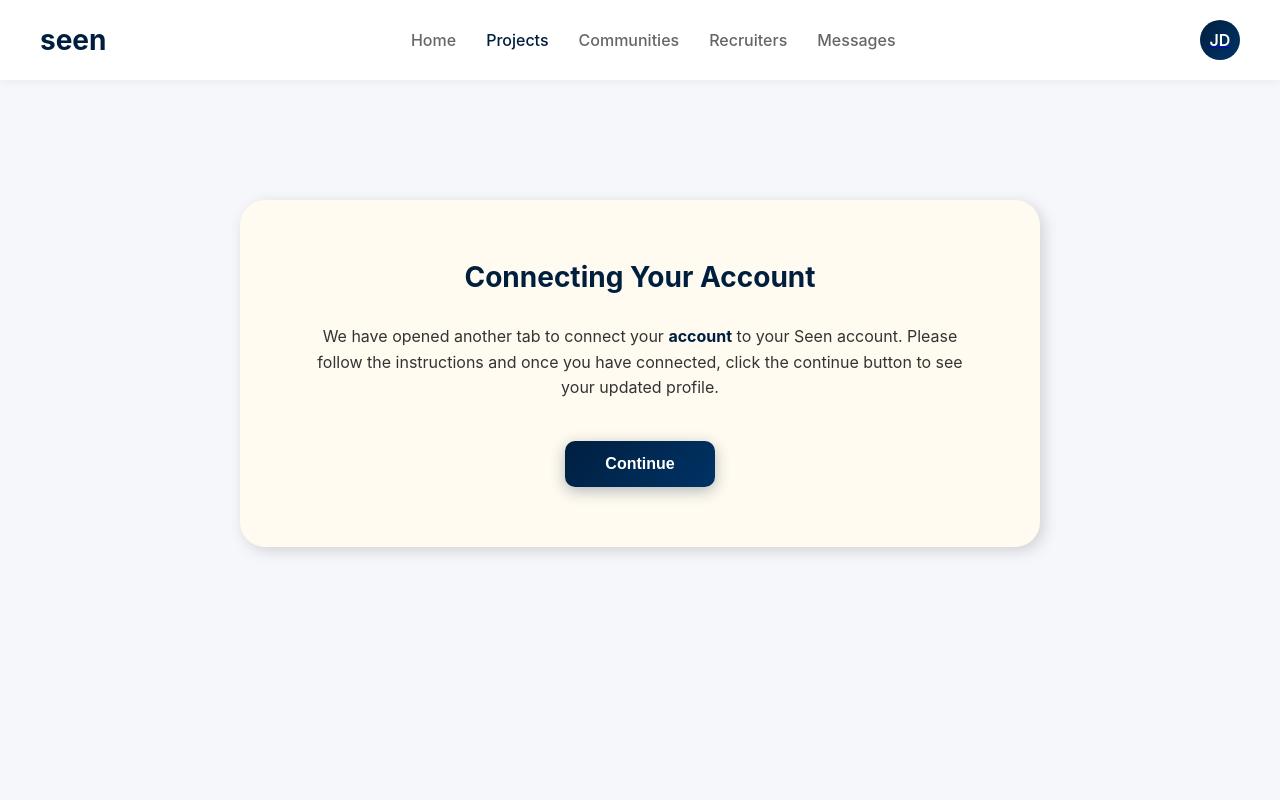
After one commit to vik01/seen, a Django app: template seen/seen_app/templates/connecting_project.html in a window 1280 px wide. The commit adds this page. Run offline with Django 5.2, Linux system fonts and the light colour scheme; the template is opened without the code that fills it, so the values that code supplies are empty.

Commit message:
Putting together templates

```diff
--- /dev/null
+++ b/seen/seen_app/templates/connecting_project.html
@@ -0,0 +1,196 @@
+<!DOCTYPE html>
+<html lang="en">
+<head>
+    <meta charset="UTF-8">
+    <meta name="viewport" content="width=device-width, initial-scale=1.0">
+    <title>Seen - Connecting Account</title>
+    <style>
+        * {
+            margin: 0;
+            padding: 0;
+            box-sizing: border-box;
+        }
+
+        body {
+            font-family: -apple-system, BlinkMacSystemFont, 'Segoe UI', Roboto, Oxygen, Ubuntu, Cantarell, sans-serif;
+            background: #f5f7fa;
+            min-height: 100vh;
+        }
+
+        .navbar {
+            background: white;
+            padding: 20px 40px;
+            box-shadow: 0 2px 10px rgba(0, 0, 0, 0.05);
+            display: flex;
+            justify-content: space-between;
+            align-items: center;
+            position: sticky;
+            top: 0;
+            z-index: 100;
+        }
+
+        .logo {
+            font-size: 28px;
+            font-weight: 700;
+            color: #001f3f;
+        }
+
+        .nav-links {
+            display: flex;
+            gap: 30px;
+            align-items: center;
+        }
+
+        .nav-links a {
+            color: #666;
+            text-decoration: none;
+            font-weight: 500;
+            transition: color 0.3s ease;
+        }
+
+        .nav-links a:hover,
+        .nav-links a.active {
+            color: #001f3f;
+        }
+
+        .profile-icon {
+            width: 40px;
+            height: 40px;
+            background: linear-gradient(135deg, #001f3f 0%, #003366 100%);
+            border-radius: 50%;
+            display: flex;
+            align-items: center;
+            justify-content: center;
+            color: white;
+            font-weight: 600;
+            cursor: pointer;
+        }
+
+        .container {
+            max-width: 1200px;
+            margin: 0 auto;
+            padding: 40px;
+        }
+
+        .connection-box {
+            width: 100%;
+            max-width: 800px;
+            margin: 0 auto;
+            margin-top: 10vh;
+            background: #FFFBF0;
+            border-radius: 25px;
+            padding: 60px;
+            box-shadow: 4px 4px 15px rgba(0, 0, 0, 0.15);
+            text-align: center;
+        }
+
+        .connection-box h2 {
+            color: #001f3f;
+            font-size: 28px;
+            font-weight: 700;
+            margin-bottom: 30px;
+        }
+
+        .connection-text {
+            color: #333;
+            font-size: 16px;
+            line-height: 1.6;
+            margin-bottom: 40px;
+        }
+
+        .platform-name {
+            color: #001f3f;
+            font-weight: 700;
+        }
+
+        .continue-button {
+            background: linear-gradient(135deg, #001f3f 0%, #003366 100%);
+            color: white;
+            font-size: 16px;
+            font-weight: 600;
+            padding: 14px 40px;
+            border: none;
+            border-radius: 10px;
+            cursor: pointer;
+            box-shadow: 0 4px 15px rgba(0, 31, 63, 0.3);
+            transition: transform 0.3s ease, box-shadow 0.3s ease;
+        }
+
+        .continue-button:hover {
+            transform: translateY(-2px);
+            box-shadow: 0 6px 20px rgba(0, 31, 63, 0.4);
+        }
+
+        .continue-button:active {
+            transform: translateY(0);
+        }
+
+        @media (max-width: 768px) {
+            .navbar {
+                padding: 15px 20px;
+            }
+
+            .nav-links {
+                display: none;
+            }
+
+            .container {
+                padding: 20px;
+            }
+
+            .connection-box {
+                padding: 40px 30px;
+                margin-top: 5vh;
+            }
+
+            .connection-box h2 {
+                font-size: 24px;
+            }
+
+            .connection-text {
+                font-size: 15px;
+            }
+        }
+    </style>
+</head>
+<body>
+    <nav class="navbar">
+        <div class="logo">seen</div>
+        <div class="nav-links">
+            <a href="/home">Home</a>
+            <a href="/add_project" class="active">Projects</a>
+            <a href="/communities">Communities</a>
+            <a href="#">Recruiters</a>
+            <a href="#">Messages</a>
+        </div>
+        <a href="/profile"><div class="profile-icon">JD</div></a>
+    </nav>
+
+    <div class="container">
+        <div class="connection-box">
+            <h2>Connecting Your Account</h2>
+            <p class="connection-text">
+                We have opened another tab to connect your <span class="platform-name" id="platformName">account</span> to your Seen account.
+                Please follow the instructions and once you have connected, click the continue button to see your updated profile.
+            </p>
+            <button class="continue-button" onclick="continueToProfile()">Continue</button>
+        </div>
+    </div>
+
+    <script>
+        // Get platform name from URL parameter
+        const urlParams = new URLSearchParams(window.location.search);
+        const platform = urlParams.get('platform');
+
+        if (platform) {
+            document.getElementById('platformName').textContent = platform;
+        }
+
+        function continueToProfile() {
+            // Redirect to profile page or wherever you want
+            window.location.href = 'seen_profile_page.html';
+            // Or you can use: window.location.href = 'profile.html';
+        }
+    </script>
+</body>
+</html>
--- a/seen/seen_app/urls.py
+++ b/seen/seen_app/urls.py
@@ -8,5 +8,6 @@ urlpatterns = [
     path('communities/', views.communities, name='communities'),
     path('add_project/', views.add_project, name='add_project'),
     path('add_project/add_manual_project/', views.manual_project, name='add_manual_project'),
+    path('add_project/connecting_project/', views.manual_project, name='connecting_project'),
 
 ]
```
Also changed, not shown: seen/seen_app/templates/seen_add_project.html (+15 -3 lines).
